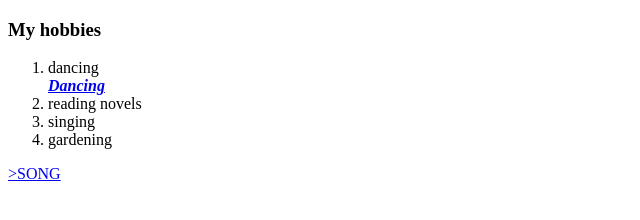
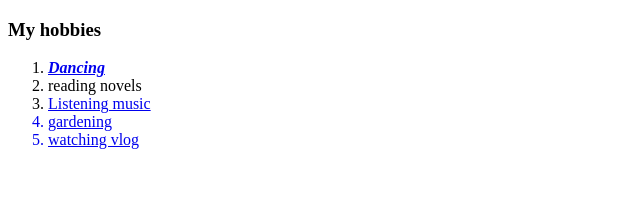
Before and after one commit to aashiit07/cv, a plain HTML site: page hobbies.html in a window 1280 px wide. Shown: the whole page, without its empty margins (0-640 px from the left). Drawn offline with Linux system fonts and the light colour scheme.

Commit message:
Update hobbies.html

```diff
--- a/hobbies.html
+++ b/hobbies.html
@@ -8,13 +8,12 @@
 <body>
     <h3>My hobbies</h3>
 <ol>
-    <li>dancing</li>
-   <strong><a href="https://www.youtube.com/watch?v=umQpiAa6ANg"><em>Dancing</em></a></strong>
+
+   <li><strong><a href="https://www.youtube.com/watch?v=umQpiAa6ANg"><em>Dancing</em></a></strong></li>
     <li>reading novels</li>
-    <li>singing</li>
+    <li><a href="https://www.youtube.com/watch?v=HQDWzq3agqE&list=RDHQDWzq3agqE&start_radio=1">Listening music</li>
     <li>gardening</li>
+    <li>watching vlog</li>
 </ol>
-<a href="https://www.youtube.com/watch?v=7FkuIcZenjg&list=RD7FkuIcZenjg&start_radio=1">>SONG</a>
-
 </body>
 </html>
```
